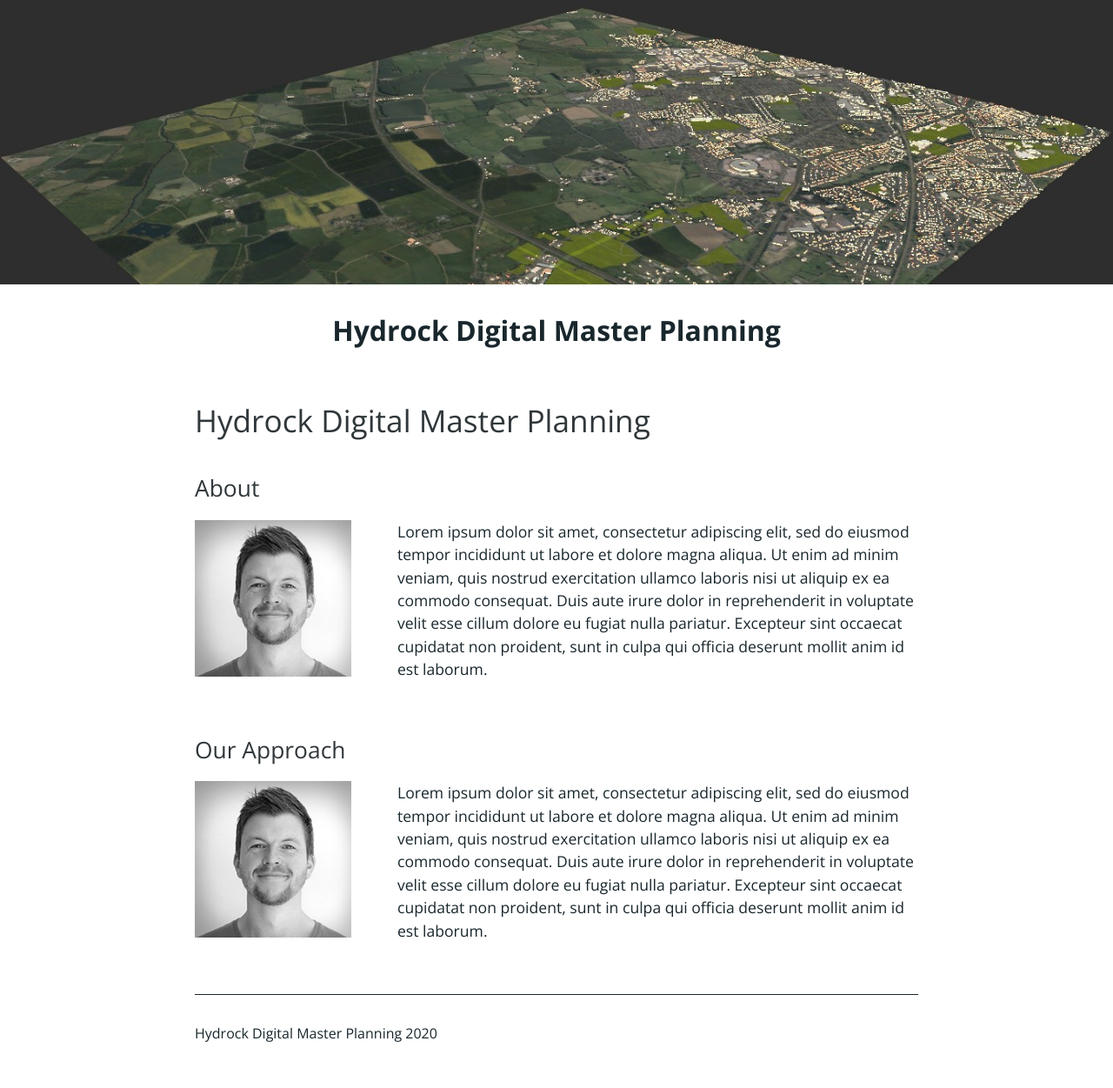
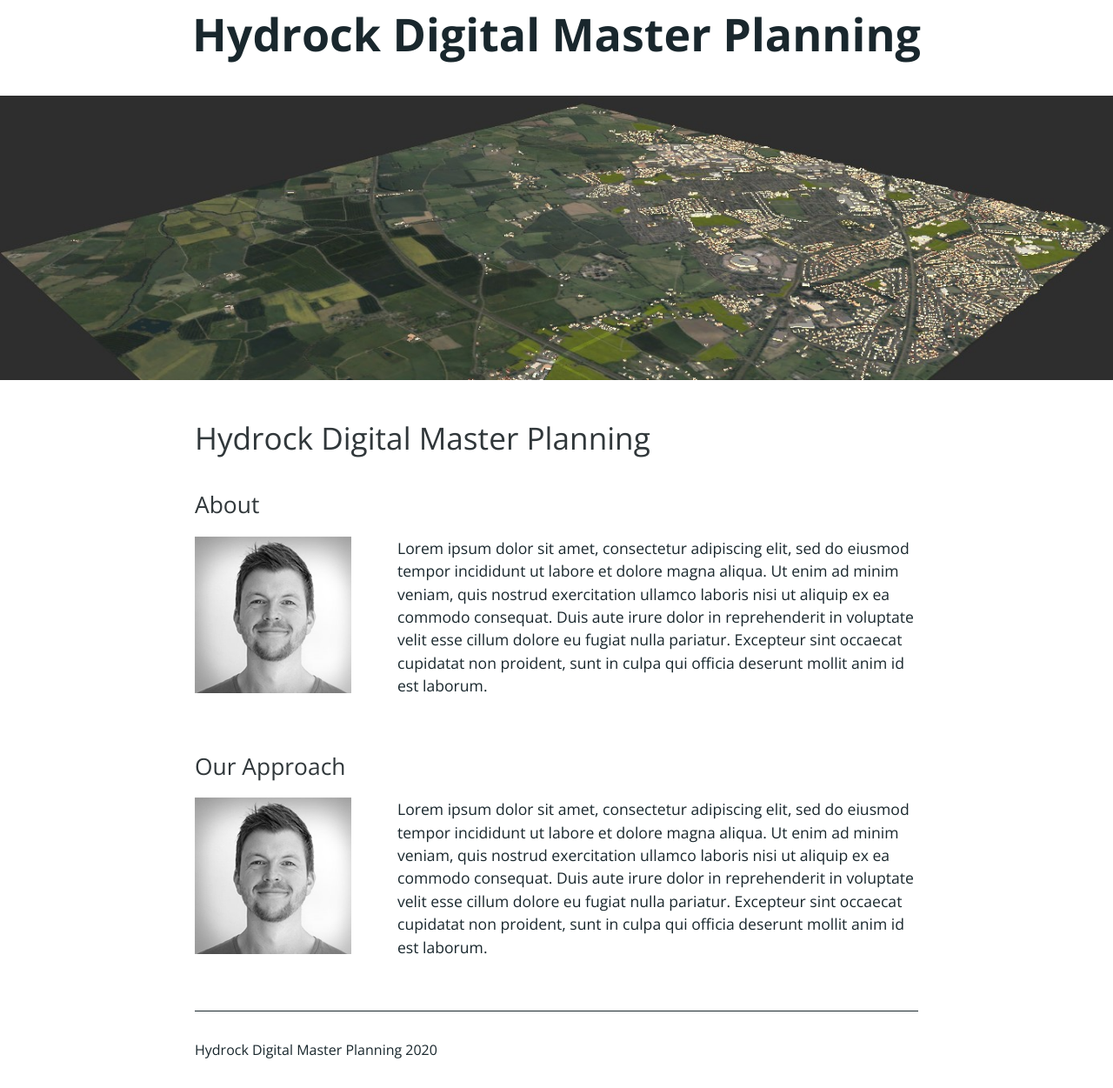
Before and after one commit to HydrockEngineering/DigitalMasterPlanning, a Jekyll site: the page built from index.md, in a window 1280 px wide. Shown: the whole page at 87% size. Built offline with Jekyll 4.4.1, drawn with Linux system fonts in a browser that asks for light colours; our own code applies the rules of GitHub Pages for plain Markdown files; the repository's description, which GitHub fills in, is left out.

Commit message:
Update default.html

```diff
--- a/_layouts/default.html
+++ b/_layouts/default.html
@@ -25,8 +25,9 @@
     <a id="skip-to-content" href="#content">Skip to the content.</a>
 
     <header class="page-header" role="banner">
+      <h1 class="project-name">Hydrock Digital Master Planning</h1>
+      <h2 class="project-tagline">{{ page.description | default: site.description | default: site.github.project_tagline }}</h2>
       <img src="assets/images/banner.jpg" alt="{{ page.title | default: site.title | default: site.github.repository_name }}" class="project-name" />
-      <h1 id="Hydrock--Digital---MasterPlanning">Hydrock Digital Master Planning</h1>
     </header>
 
     <main id="content" class="main-content" role="main">
```
